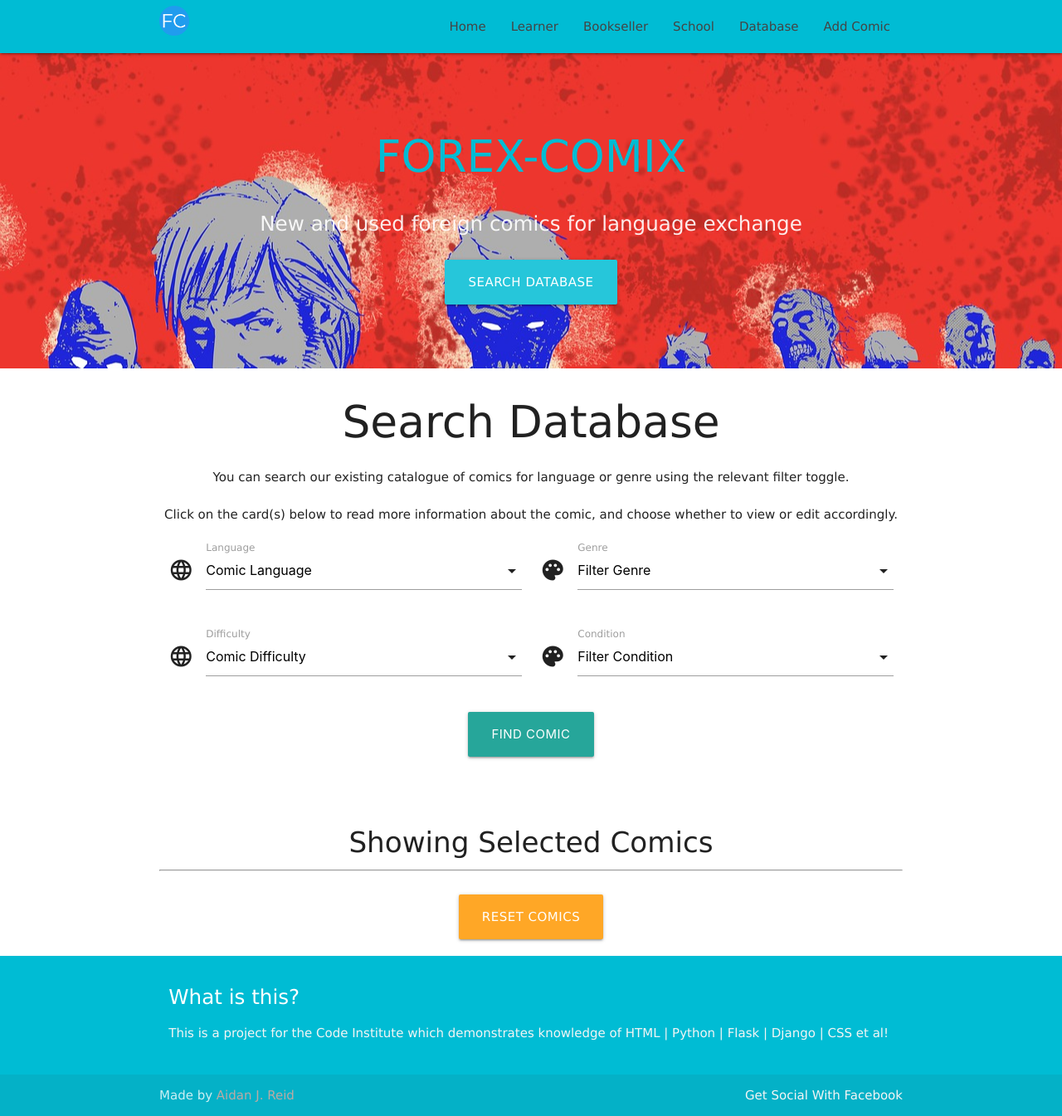
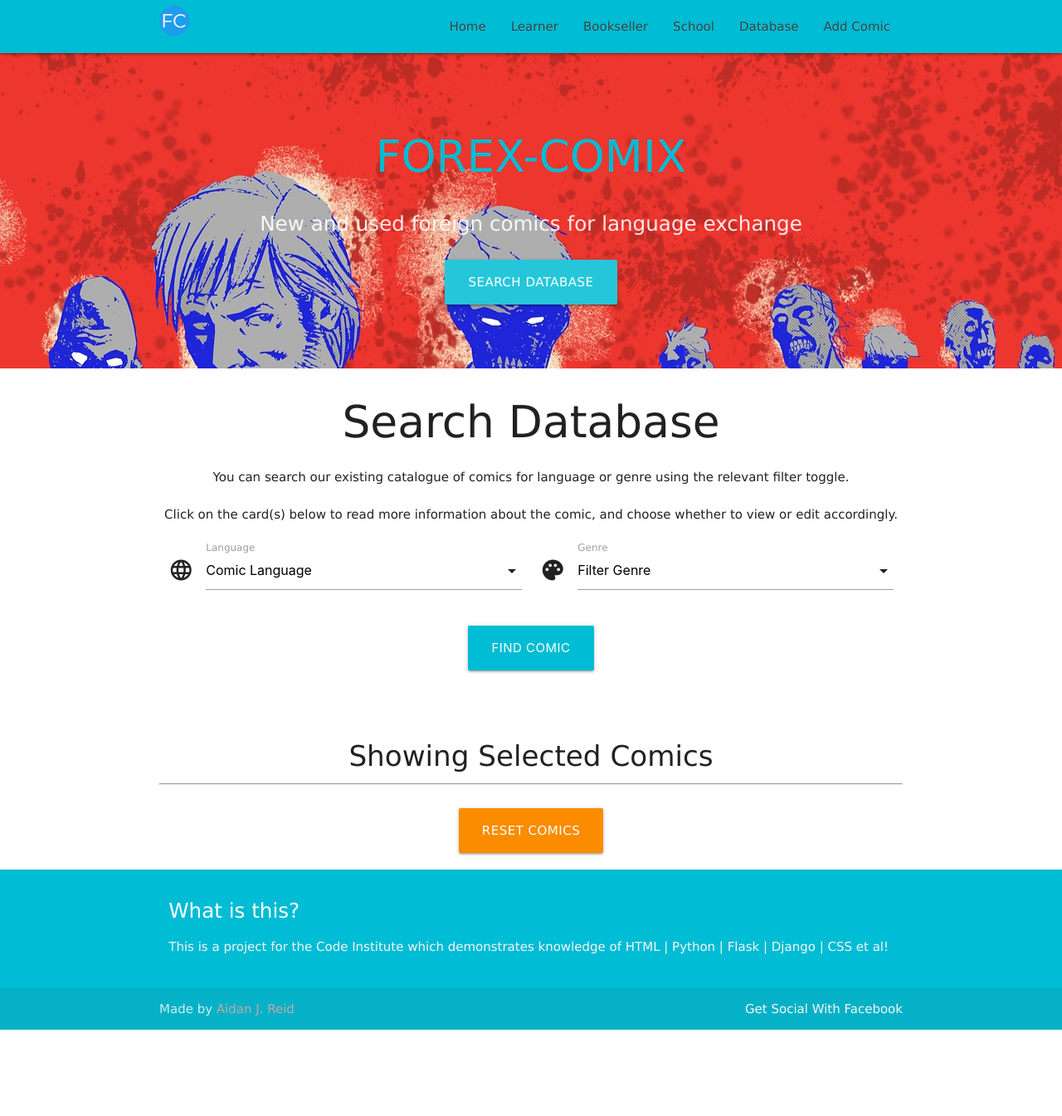
Before and after one commit to AidanJReid/Forex-Comix-gitpod, a Flask app: page /database in a window 1280 px wide. Shown: the whole page at 83% size. After the commit the page ends 1241 px from the top, so only its background shows below. Run offline with Flask 2, Linux system fonts and the light colour scheme; data that the repository does not hold is empty; some libraries are stand-ins or nearby versions.

Commit message:
README updated w Styling notes. Two fields removed on filter. More tests on Adding Comic. Still no stock image provided in event of no user image. Deleted required field for image on form

```diff
--- a/run.py
+++ b/run.py
@@ -62,7 +62,12 @@ def insert_comic():
     """
     DBComix = mongo.db.DBComix
     DBComix.insert_one(request.form.to_dict())
-    return redirect(url_for('database'))
+    if 'image_source' in request.form != "":
+        print("No Image")
+        return redirect(url_for('database'))
+    else:
+        print("No Image Else statement running")
+        return redirect(url_for('database'))
 
 # Comic Database Section
 
@@ -79,7 +84,6 @@ def database():
         filter_restrictions = request.form.to_dict()
         non_empty_restrictions = dict()
         if len(filter_restrictions) == 0:
-            print("0 values filled in")
             flash(Markup("D'Oh! You didn't select a filter option."))
             return redirect(url_for('database'))
 
@@ -87,7 +91,6 @@ def database():
             for restriction_key, restriction_value in filter_restrictions.items():
                 non_empty_restrictions[restriction_key] = restriction_value
             comics = mongo.db.DBComix.find(non_empty_restrictions)
-            print("Filter(s) applied", restriction_key, restriction_value, non_empty_restrictions)
             return render_template('database.html',
             DBComix=comics,
             genres=genres,
--- a/templates/addcomic.html
+++ b/templates/addcomic.html
@@ -60,7 +60,7 @@
                                 </div>
                                 <div class="input-field col s12 m6">
                                     <i class="material-icons prefix">image</i>
-                                    <input id="image_source" name="image_source" type="text" required>
+                                    <input id="image_source" name="image_source" type="text">
                                     <label for="image_source"> Comic Cover Link</label>
                                 </div>
                             </div>
--- a/templates/database.html
+++ b/templates/database.html
@@ -43,33 +43,9 @@
 						<label for="genre">Genre</label>
 					</div>
 				</div>
-                <div class="row">
-					<div class="input-field col s12 m6">
-						<i class="material-icons prefix">language</i>
-						<select id="difficulty" name="difficulty">
-                                    <option value="" disabled selected>Comic Difficulty</option>
-                                    <!--Pass through languages prompting a selection from the drop down menu-->
-                                    {% for difficulty in difficultys %}
-                                        <option value="{{ difficulty.difficulty }}">{{ difficulty.difficulty }}</option>
-                                    {% endfor %}
-                                </select>
-						<label for="Difficulty">Difficulty</label>
-					</div>
-					<div class="input-field col s12 m6">
-						<i class="material-icons prefix">palette</i>
-						<select id="condition" name="condition" class="form-control validate">
-                                        <option value="" disabled selected>Filter Condition</option>
-                                        <!--Pass through genres prompting a selection from the drop down menu-->
-                                        {% for condition in conditions %}
-                                        <option value="{{ condition.condition }}">{{ condition.condition }}</option>
-                                    {% endfor %}
-                                    </select>
-						<label for="Condition">Condition</label>
-					</div>
-				</div>
 				<div class="row">
 					<div class="col s12 center-align">
-						<button class="btn-large waves-effect waves-light" type='submit'>Find Comic</button>
+						<button class="btn-large waves-effect waves-light cyan" type='submit'>Find Comic</button>
 					</div>
 				</div>
 			</form>
@@ -96,7 +72,7 @@
 						<div class="card-action">
 							<a class="waves-effect waves-light btn-small btn red left" type="submit"
 								href="{{url_for('get_comic', DBComix_id=comic._id)}}">View</a>
-							<a class="waves-effect waves-light btn-small btn blue right" type="submit"
+							<a class="waves-effect waves-light btn-small btn cyan right" type="submit"
 								href="{{url_for('edit_comic', DBComix_id=comic._id)}}">Edit</a>
 						</div>
 					</div>
@@ -122,7 +98,7 @@
 		</div>
 		<div class="row">
 			<div class="col s12 center-align">
-				<a href="{{ url_for('database') }}" class="btn-large waves-effect waves-light orange lighten-1">Reset Comics</a>
+				<a href="{{ url_for('database') }}" class="btn-large waves-effect waves-light orange darken-1">Reset Comics</a>
 			</div>
 		</div>
 	</div>
```
Also changed, not shown: README.md, static/assets/images/background/anon.jpg (added).
